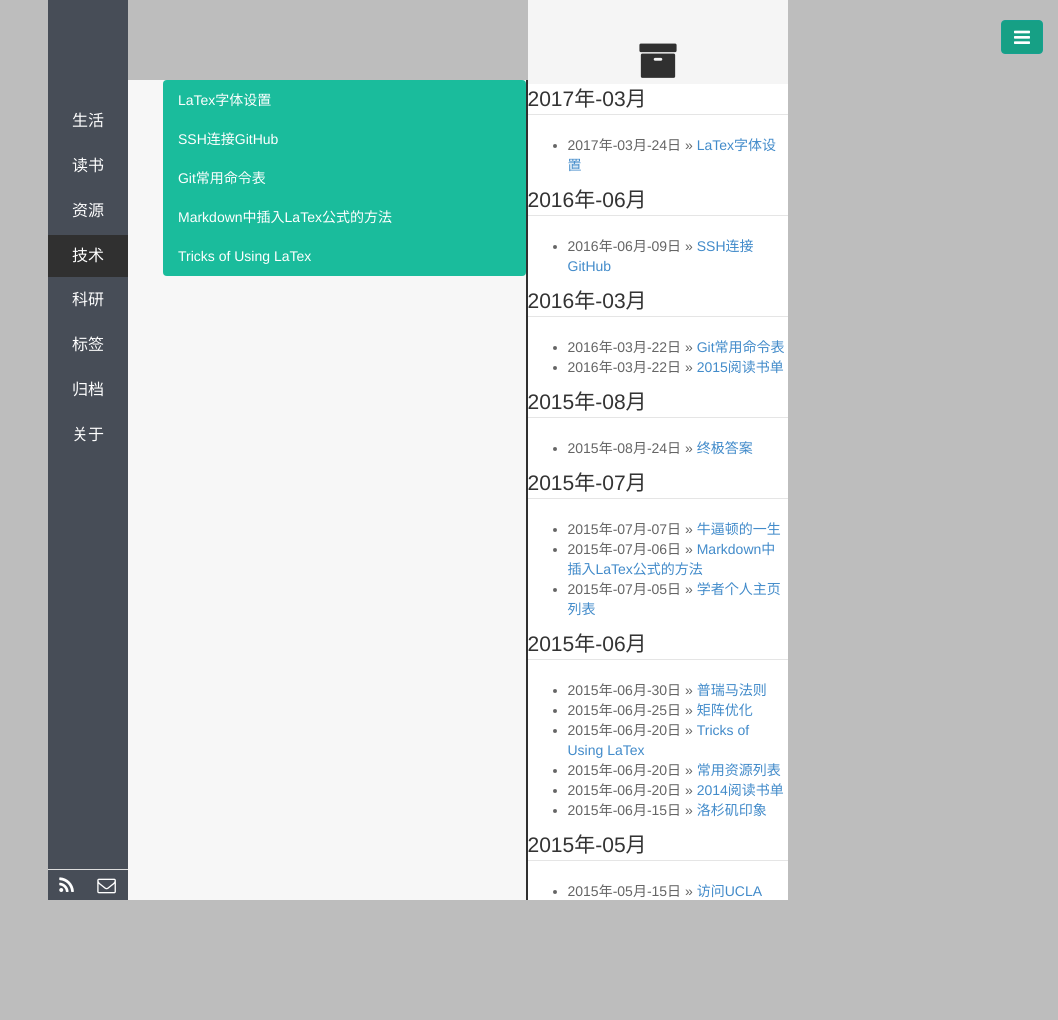
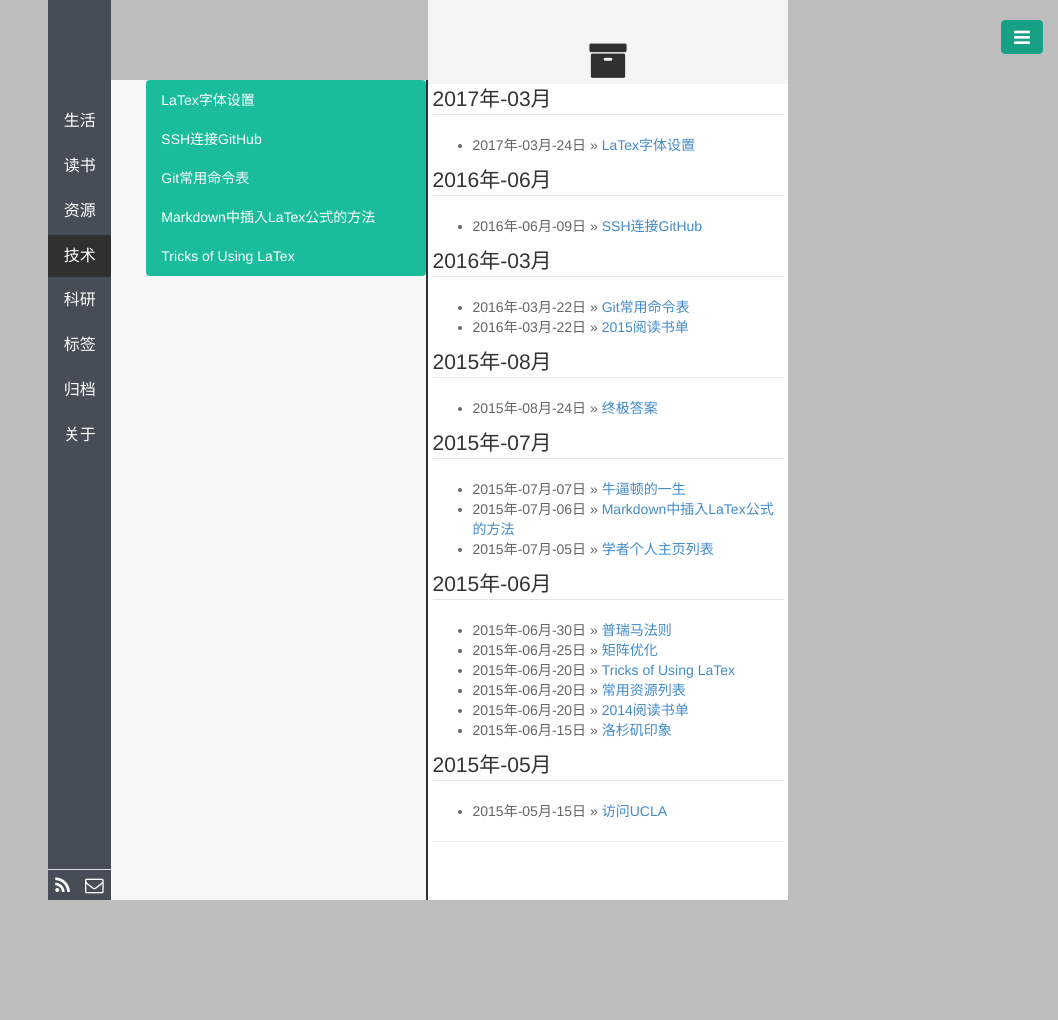
Before and after one commit to polyHong/polyHong.github.io, a Jekyll site: the page built from pages/archive.html, in a window 1280 px wide. Shown: the whole page, without its empty margins (222-1280 px from the left). Built offline with Jekyll 4.4.1, drawn with Linux system fonts in a browser that asks for light colours; Markdown is read by kramdown in place of the engine named in the settings; comment, search, counter and statistics services are not loaded.

Commit message:
side bar width

```diff
--- a/public/css/base.css
+++ b/public/css/base.css
@@ -14,7 +14,7 @@ body, html {
 }
 /* 导航栏 + 目录栏 */
 .aside {
-  width: 480px;
+  width: 380px;
   height: 100%;
 
 }
```
